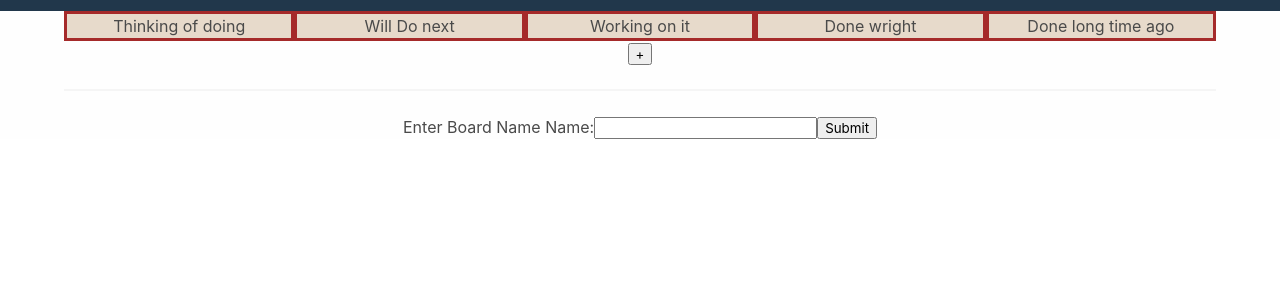
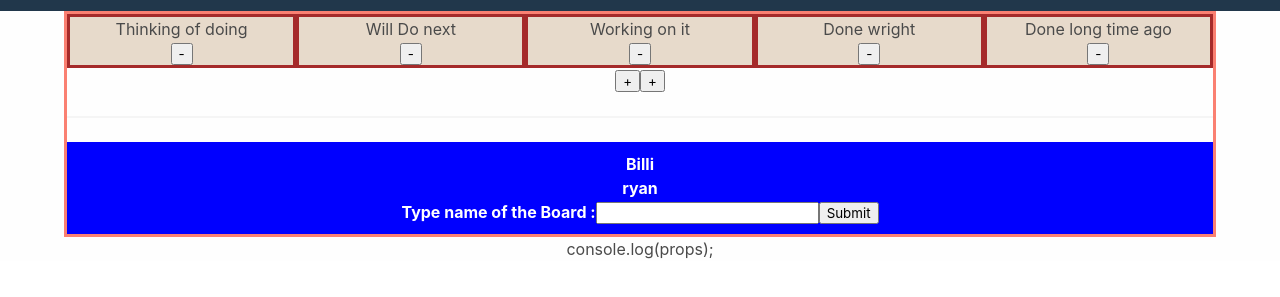
Before and after one commit to frkhan/learn-react, a React app: page / in a window 1280 px wide. Shown: the part 41-338 px from the top of the page. Built offline with nearby package versions, Linux system fonts and the light colour scheme.

Commit message:
added minus button to each board. No functionality as of yet

```diff
--- a/src/components/BoardList.js
+++ b/src/components/BoardList.js
@@ -10,6 +10,8 @@ class BoardList extends React.Component {
         this.state =  { boardItems : ['Thinking of doing','Will Do next','Working on it','Done wright','Done long time ago']};
         this.addBoard = this.addBoard.bind(this);
     }
+
+    // This function add a Board into the board list
     addBoard($boardName){
         //alert('Add a board!');
 
@@ -20,30 +22,32 @@ class BoardList extends React.Component {
 
     }
 
+    deleteBoard($boardName){
+        alert($boardName + " will be deleted")
+    }
+
     render() {
 
-        //let boardItems = ['Thinking of doing','Will Do next','Working on it','Done wright','Done long time ago','Sixth Entry'];
+       // This map create a child board for each item in the list
         const listItems = this.state.boardItems.map(
             (boardName) =>
-                <TaskBoard boardName={boardName}/>
+                <TaskBoard boardName={boardName} deleteBoard={this.deleteBoard}/>
         );
 
-       //
+
 
 
         return (
-            <div>
+            <div className="board-list">
                 <div className="flex-row">
                     {listItems}
                 </div>
                 <button onClick={this.addBoard} id="add-board" type="button">+</button>
+                <button onClick={this.boardItems} id="remove-board" type="button">+</button>
                 <hr/>
-                <NameForm name="Enter Board Name " onNewBoardSubmitted={this.addBoard}/>
+                <NameForm addBoard={this.addBoard} dog="ryan" cat="Billi"/>
             </div>
-
-
-
-    );
+            );
     }
 }
 
--- a/src/components/NameForm.js
+++ b/src/components/NameForm.js
@@ -17,16 +17,18 @@ class NameForm extends React.Component {
     }
 
     handleSubmit(event) {
-        alert('A name was submitted: ' + this.state.value);
+        // alert('A name was submitted: ' + this.state.value);
         event.preventDefault();
-        this.props.onNewBoardSubmitted(this.state.value);
+        this.props.addBoard(this.state.value);
     }
 
     render() {
         return (
-            <form onSubmit={this.handleSubmit}>
+            <form onSubmit={this.handleSubmit} className="name-form">
+                <div>{this.props.cat}</div>
+                <div>{this.props.dog}</div>
                 <label>
-                    {this.props.name} Name:
+                    Type name of the Board :
                     <input type="text" value={this.state.value} onChange={this.handleChange} />
                 </label>
                 <input type="submit" value="Submit" />
--- a/src/components/TaskBoard.js
+++ b/src/components/TaskBoard.js
@@ -1,9 +1,25 @@
 import React from 'react';
 
 class TaskBoard extends React.Component {
+
+    constructor(props){
+        super(props);
+        this.removeBoard = this.removeBoard.bind(this);
+    }
+
+    removeBoard(event){
+        alert('This board will be removed');
+
+        event.preventDefault();
+        this.props.deleteBoard(this.props.boardName);
+
+    }
+
     render() {
-        return (
-                <div className="col-4"> {this.props.boardName}</div>
+        return (<div className="col-4">
+                <div> {this.props.boardName}</div>
+                <button onClick={this.removeBoard}>-</button>
+                </div>
             );
     }
 }
--- a/src/index.js
+++ b/src/index.js
@@ -14,6 +14,7 @@ class TheApp extends React.Component {
                 <div className="container">
                     <BoardList/>
                 </div>
+                console.log(props);
             </div>
         );
     }
--- a/src/scss/app.scss
+++ b/src/scss/app.scss
@@ -13,6 +13,17 @@ body {
     margin-top: 30px;
   }
 
+  .board-list{
+    border: 3px solid salmon;
+  }
+
+  .name-form {
+    padding : 10px;
+    color:#ffffff;
+    font-weight: bold;
+    background-color: blue;
+  }
+
   .flex-row {
     display: flex;
     justify-content: space-around;
```
Also changed, not shown: 4 other files.
